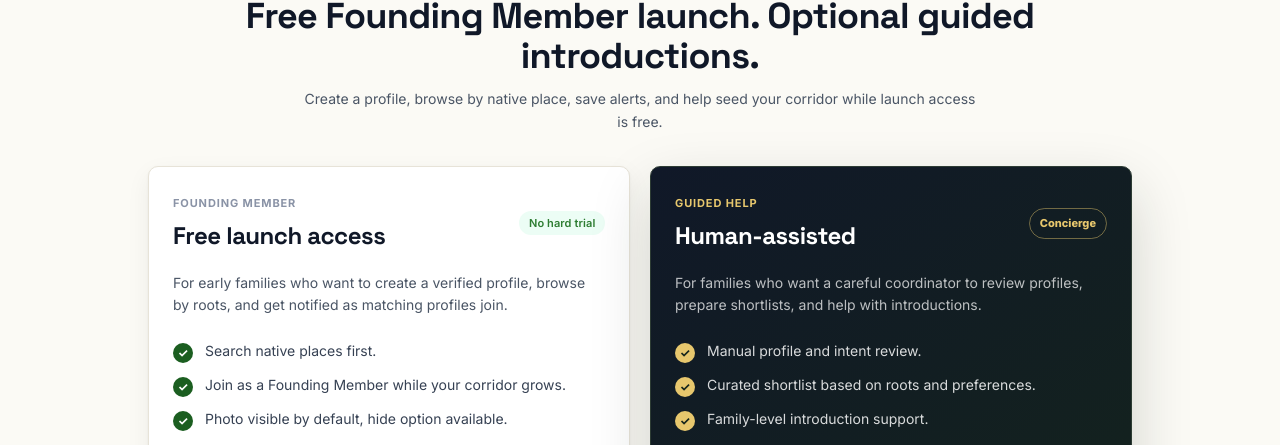
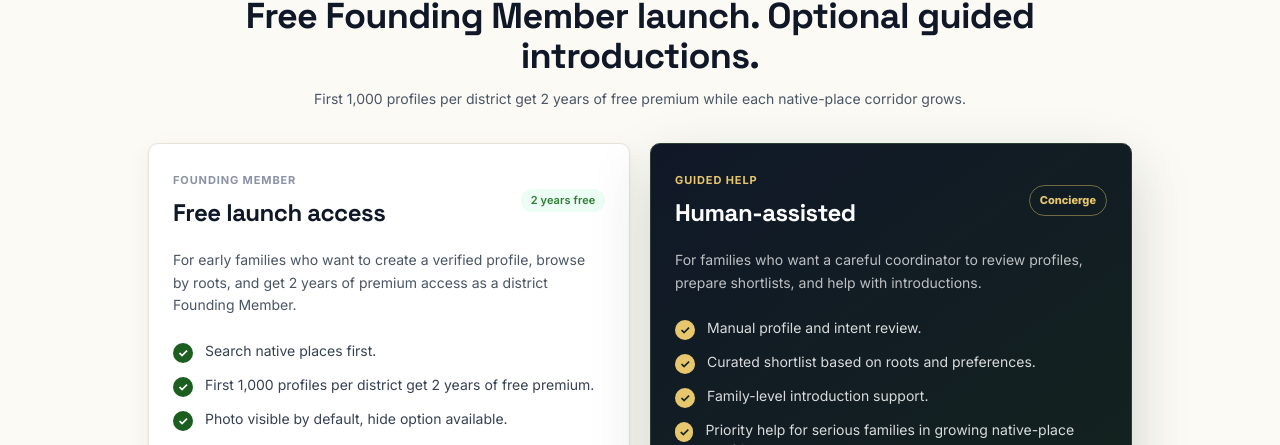
Before and after one commit to k37350023-max/natiive-matrimony, a Next.js app: page /pricing in a window 1280 px wide. Shown: the part 142-587 px from the top of the page. Built offline with nearby package versions, Linux system fonts and the light colour scheme; no server answers.

Commit message:
Add district founding member premium offer

```diff
--- a/app/browse/page.tsx
+++ b/app/browse/page.tsx
@@ -165,7 +165,7 @@ function GuestBrowsePreview({ nativePlace }: { nativePlace?: string }) {
               No one from {searchedPlace} yet.
             </h1>
             <p className="nm-muted" style={{ fontSize: '15px', lineHeight: 1.7, margin: '18px 0 0', maxWidth: '300px' }}>
-              Join free as a Founding Member and seed this native-place corridor. If someone from {searchedPlace} joins later, we will notify you so your family is not starting from zero.
+              Join free as a Founding Member and seed this native-place corridor. The first 1,000 profiles per district get 2 years of free premium, and we will notify you when someone from {searchedPlace} joins.
             </p>
 
             <div aria-hidden="true" style={{ position: 'relative', height: '210px', margin: '24px -18px 0', overflow: 'hidden' }}>
@@ -234,7 +234,7 @@ function GuestBrowsePreview({ nativePlace }: { nativePlace?: string }) {
           <p className="text-gray-500 text-sm">
             {searchedPlace
               ? 'Create a profile to see high-signal details and request biodata after acceptance.'
-              : 'Join free as a Founding Member to browse native profiles, save place alerts, and unlock biodata after acceptance. If your place is quiet today, we will notify you when people join.'}
+              : 'Join free as a Founding Member to browse native profiles, save place alerts, and unlock biodata after acceptance. First 1,000 profiles per district get 2 years of free premium.'}
           </p>
         </div>
 
@@ -1280,7 +1280,7 @@ export default function BrowsePage() {
                 ) : nativePlace ? (
                   <>
                     <p className="font-semibold text-gray-800 mb-1">No profiles from {nativePlace} yet.</p>
-                    <p className="text-sm text-gray-500 mb-5">Be a Founding Member for {nativePlace}. People are joining as the registry grows, and we&apos;ll notify you when new members from {nativePlace} appear.</p>
+                    <p className="text-sm text-gray-500 mb-5">Be a Founding Member for {nativePlace}. The first 1,000 profiles per district get 2 years of free premium, and we&apos;ll notify you when new members from {nativePlace} appear.</p>
                     <div className="flex flex-col sm:flex-row gap-3 justify-center">
                       <Link href="/register" className="btn-primary px-5 py-2 text-sm">Join Founding Members</Link>
                       <button
--- a/app/layout.tsx
+++ b/app/layout.tsx
@@ -18,10 +18,10 @@ const spaceGrotesk = Space_Grotesk({
 
 export const metadata: Metadata = {
   title: { default: "NativeMatrimony.com - Matches by native place", template: "%s | NativeMatrimony.com" },
-  description: "Join NativeMatrimony as a free Founding Member. Browse native profiles by place, save alerts for growing corridors, and get notified when matching families join.",
+  description: "Join NativeMatrimony as a Founding Member. The first 1,000 profiles per district get 2 years of free premium while each native-place corridor grows.",
   openGraph: {
     title: "NativeMatrimony.com - Matches by native place",
-    description: "Join free as a Founding Member. Browse native profiles by roots first and get notified when matching families from your place join.",
+    description: "First 1,000 profiles per district get 2 years of free premium. Browse native profiles by roots and get notified when matching families join.",
     siteName: "NativeMatrimony.com",
     locale: "en_IN",
     type: "website",
@@ -29,7 +29,7 @@ export const metadata: Metadata = {
   twitter: {
     card: "summary",
     title: "NativeMatrimony.com - Matches by native place",
-    description: "Join free as a Founding Member. Browse native profiles by native place and connect only through accepted requests.",
+    description: "First 1,000 profiles per district get 2 years of free premium. Browse native profiles and connect only through accepted requests.",
   },
   manifest: "/manifest.json",
   appleWebApp: { capable: true, statusBarStyle: "default", title: "NativeMatrimony.com" },
--- a/app/page.tsx
+++ b/app/page.tsx
@@ -129,7 +129,7 @@ export default function Home() {
               Free Founding Member launch
             </div>
             <h1>Create your profile. Let the right native family find you.</h1>
-            <p>Join free as a Founding Member. Browse native profiles now, save alerts for growing places, and we will notify you when matching families join.</p>
+            <p>First 1,000 profiles per district get 2 years of free premium. Browse native profiles now, save alerts for growing places, and we will notify you when matching families join.</p>
             <div className="nmh-actions">
               <Link href="/register" className="nmh-primary">
                 <Icon name="user" size={19} />
@@ -141,7 +141,7 @@ export default function Home() {
             </div>
             <div className="nmh-proof-row" aria-label="Trust highlights">
               <span>Native-place first</span>
-              <span>Free launch access</span>
+              <span>2 years free premium</span>
               <span>Place alerts</span>
             </div>
             <p className="nmh-independent-note">Independent platform, not affiliated with Matrimony.com Limited.</p>
@@ -179,7 +179,7 @@ export default function Home() {
             <article>
               <Icon name="lock" size={25} />
               <h3>Stay free while it grows</h3>
-              <p>Founding Members get launch access while we build useful liquidity place by place, without a rushed trial clock.</p>
+              <p>The first 1,000 profiles in each district get 2 years of free premium while we build useful liquidity place by place.</p>
             </article>
             <article>
               <Icon name="heart" size={25} />
@@ -318,7 +318,7 @@ export default function Home() {
           <div>
             <p className="nmh-section-kicker">Create now, match when ready</p>
             <h2>Be visible to the right family before they search elsewhere.</h2>
-            <p>Join free as a Founding Member. Your profile helps seed your native-place corridor, and we can notify you when new matching families join.</p>
+            <p>Join free as a Founding Member. The first 1,000 profiles per district get 2 years of free premium while each corridor grows.</p>
           </div>
           <div className="nmh-actions">
             <Link href="/register" className="nmh-primary">Join Free</Link>
--- a/app/pricing/page.tsx
+++ b/app/pricing/page.tsx
@@ -14,7 +14,7 @@ export default function PricingPage() {
             Free Founding Member launch. Optional guided introductions.
           </h1>
           <p className="text-sm text-gray-600 leading-relaxed max-w-2xl mx-auto">
-            Create a profile, browse by native place, save alerts, and help seed your corridor while launch access is free.
+            First 1,000 profiles per district get 2 years of free premium while each native-place corridor grows.
           </p>
         </div>
 
@@ -25,15 +25,15 @@ export default function PricingPage() {
                 <p className="section-label mb-2">Founding Member</p>
                 <h2 className="font-serif-display text-2xl font-bold text-gray-900">Free launch access</h2>
               </div>
-              <span className="badge badge-approved">No hard trial</span>
+              <span className="badge badge-approved">2 years free</span>
             </div>
             <p className="text-sm text-gray-600 leading-relaxed mb-6">
-              For early families who want to create a verified profile, browse by roots, and get notified as matching profiles join.
+              For early families who want to create a verified profile, browse by roots, and get 2 years of premium access as a district Founding Member.
             </p>
             <div className="space-y-3 mb-6">
               {[
                 'Search native places first.',
-                'Join as a Founding Member while your corridor grows.',
+                'First 1,000 profiles per district get 2 years of free premium.',
                 'Photo visible by default, hide option available.',
                 'Biodata and contact unlock after acceptance.',
                 'Save alerts when your place is still growing.',
```
Also changed, not shown: public/manifest.json.
